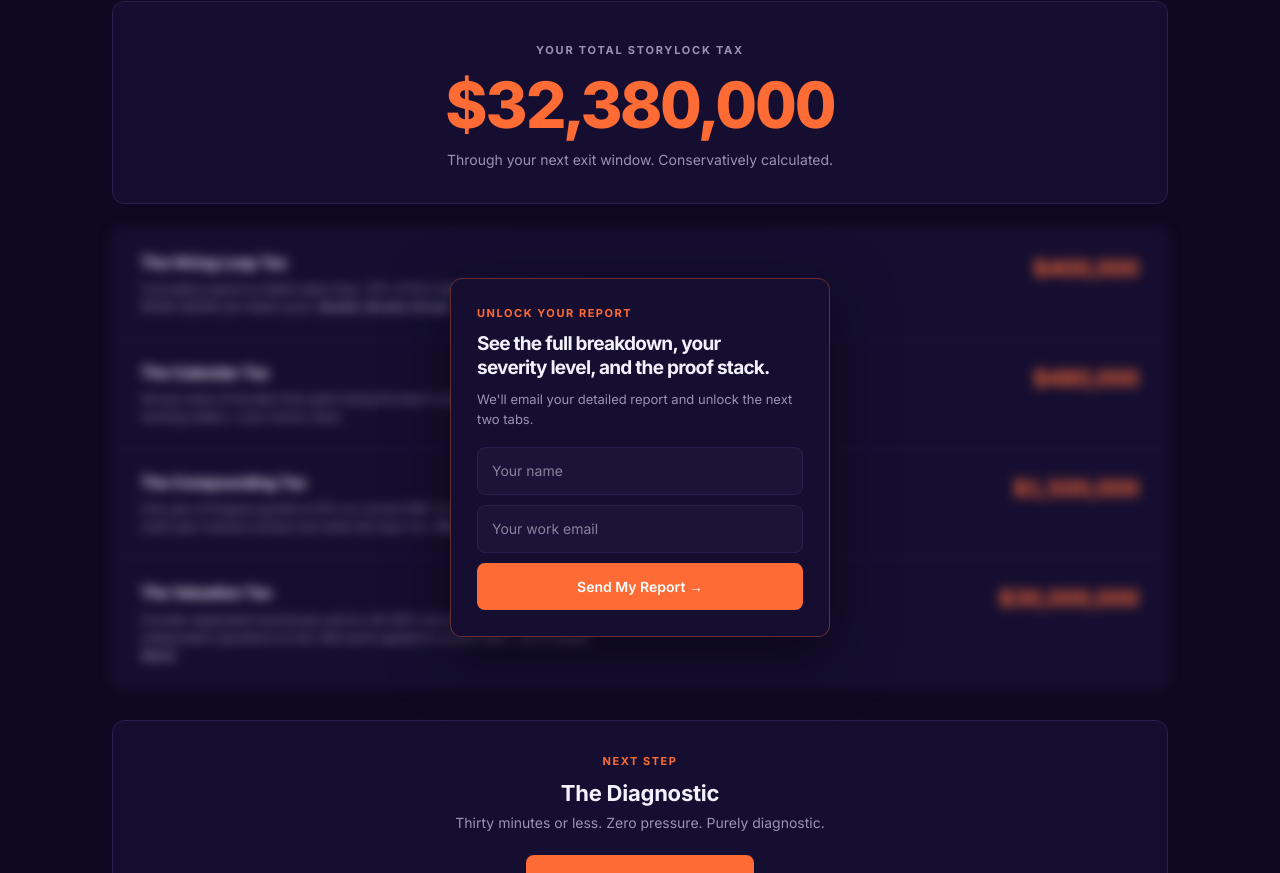
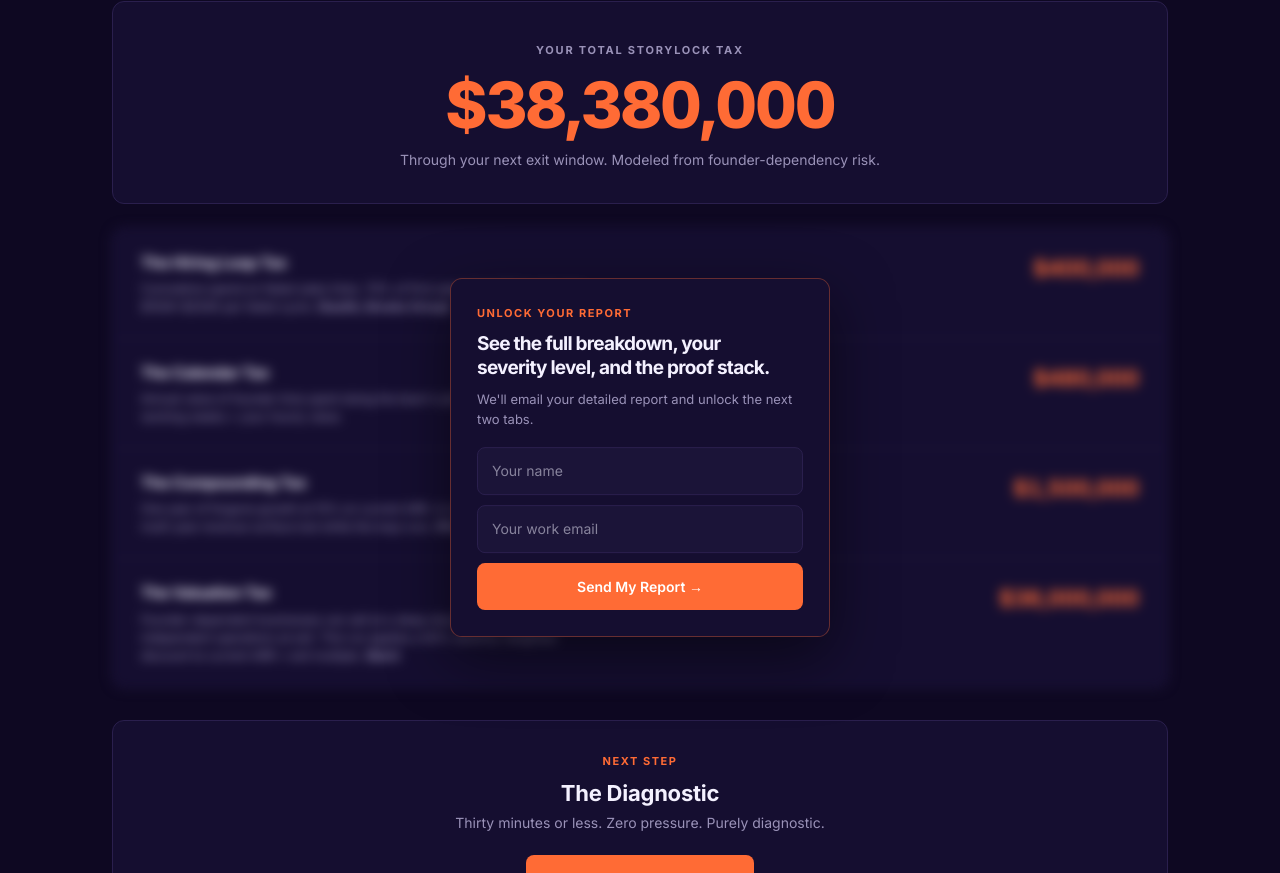
Before and after one commit to brandmultiplier/BrMul---Landing-Page-v1, a Next.js app: page /storylock-tax in a window 1280 px wide. Shown: the part 1115-1988 px from the top of the page. Built offline with nearby package versions, Linux system fonts and the light colour scheme.

Commit message:
feat(storylock-tax): tighten diagnostic severity

```diff
--- /dev/null
+++ b/src/app/(embeds)/storylock-tax/layout.tsx
@@ -0,0 +1,13 @@
+import type { Metadata } from "next";
+
+export const metadata: Metadata = {
+  title: "The StoryLock Tax Calculator | BrandMultiplier",
+};
+
+export default function StoryLockTaxLayout({
+  children,
+}: {
+  children: React.ReactNode;
+}) {
+  return <>{children}</>;
+}
--- a/src/app/(embeds)/storylock-tax/page.tsx
+++ b/src/app/(embeds)/storylock-tax/page.tsx
@@ -38,7 +38,7 @@ type TabKey = "calc" | "levels" | "proof";
 
 type Verdict = {
   tier: string;
-  levelMatch: 1 | 2 | 3 | 4;
+  levelMatch: 1 | 2 | 3 | 4 | 5;
   body: string;
   action: string;
 };
@@ -54,8 +54,22 @@ const computeVerdict = (
   closePct: number,
   fails: number,
   hours: number,
+  operatingTaxRatio: number,
 ): Verdict => {
-  if (closePct >= 80 || (fails >= 2 && hours >= 25)) {
+  const severeSignalCount = [
+    closePct >= 65,
+    fails >= 2,
+    hours >= 15,
+    operatingTaxRatio >= 0.2,
+  ].filter(Boolean).length;
+
+  if (
+    closePct >= 80 ||
+    fails >= 3 ||
+    hours >= 30 ||
+    operatingTaxRatio >= 0.35 ||
+    severeSignalCount >= 3
+  ) {
     return {
       tier: "Critical StoryLock",
       levelMatch: 1,
@@ -65,7 +79,13 @@ const computeVerdict = (
         "The work that fixes this takes about ten hours of your time over seventy-five days. You spend that much in a slow week of sales calls your team should be handling.",
     };
   }
-  if (closePct >= 60 || (fails >= 1 && hours >= 15)) {
+  if (
+    closePct >= 60 ||
+    fails >= 2 ||
+    hours >= 15 ||
+    operatingTaxRatio >= 0.18 ||
+    (fails >= 1 && hours >= 10)
+  ) {
     return {
       tier: "Significant StoryLock",
       levelMatch: 2,
@@ -75,7 +95,7 @@ const computeVerdict = (
         "The window where this is fixable in one quarter is open. It does not stay open. The fix is finite. Postponement is not.",
     };
   }
-  if (closePct >= 40 || fails >= 1) {
+  if (closePct >= 40 || fails >= 1 || hours >= 8 || operatingTaxRatio >= 0.08) {
     return {
       tier: "Moderate StoryLock",
       levelMatch: 3,
@@ -85,14 +105,39 @@ const computeVerdict = (
         "Closing the last twenty percent of the gap is what separates a company that scales from one that plateaus. The work compounds.",
     };
   }
+  if (closePct >= 20 || hours >= 3 || operatingTaxRatio >= 0.03) {
+    return {
+      tier: "Light StoryLock",
+      levelMatch: 4,
+      body:
+        "The system is largely in place. The team carries weight. The remaining drift is operational, not structural. You are in a rarer category than the data on this page assumes.",
+      action:
+        "From here, the work is maintenance and amplification rather than extraction. Worth confirming the system is genuinely codified rather than reliant on the current people who happen to be carrying it.",
+    };
+  }
   return {
-    tier: "Light StoryLock",
-    levelMatch: 4,
+    tier: "Compounding StoryLock",
+    levelMatch: 5,
     body:
-      "The system is largely in place. The team carries weight. The remaining drift is operational, not structural. You are in a rarer category than the data on this page assumes.",
+      "The story is no longer trapped in founder performance. The team can carry the message, adapt it in live conversations, and improve it from market feedback without routing every important judgment back through you.",
     action:
-      "From here, the work is maintenance and amplification rather than extraction. Worth confirming the system is genuinely codified rather than reliant on the current people who happen to be carrying it.",
+      "The work now is not rescue. It is governance: keep the system current, keep the signal clean, and make sure new hires inherit the operating logic instead of reverse-engineering it from artifacts.",
   };
+};
+
+const valuationDiscountFor = (levelMatch: Verdict["levelMatch"]): number => {
+  switch (levelMatch) {
+    case 1:
+      return 0.6;
+    case 2:
+      return 0.4;
+    case 3:
+      return 0.25;
+    case 4:
+      return 0.1;
+    case 5:
+      return 0;
+  }
 };
 
 type LevelDef = {
@@ -310,14 +355,17 @@ export default function StoryLockTaxPage() {
     }
   }, []);
 
-  // Math—exact formulas from the HTML source.
+  // Math model: operating drag determines severity; severity determines valuation drag.
   const hireTax = fails * Math.max(150_000, Math.min(aecost, 250_000));
   const calTax = hours * 48 * rate;
   // Compounding drag scales with founder close-rate dominance (baseline 70% = 0.15).
   const compTax = arr * 0.15 * (closePct / 70);
-  const valTax = arr * mult * 0.5;
+  const operatingTax = hireTax + calTax + compTax;
+  const operatingTaxRatio = arr > 0 ? operatingTax / arr : 0;
+  const verdict = computeVerdict(closePct, fails, hours, operatingTaxRatio);
+  const valuationDiscount = valuationDiscountFor(verdict.levelMatch);
+  const valTax = arr * mult * valuationDiscount;
   const total = hireTax + calTax + compTax + valTax;
-  const verdict = computeVerdict(closePct, fails, hours);
 
   const handleSubmit = useCallback(
     async (e: FormEvent<HTMLFormElement>) => {
@@ -360,6 +408,8 @@ export default function StoryLockTaxPage() {
             compounding_tax: Math.round(compTax),
             valuation_tax: Math.round(valTax),
             storylock_tax_total: Math.round(total),
+            operating_tax_ratio: Math.round(operatingTaxRatio * 1000) / 10,
+            valuation_discount_pct: Math.round(valuationDiscount * 100),
 
             // Severity
             tier: verdict.tier,
@@ -415,6 +465,8 @@ export default function StoryLockTaxPage() {
       compTax,
       valTax,
       total,
+      operatingTaxRatio,
+      valuationDiscount,
       verdict.tier,
       verdict.levelMatch,
     ],
@@ -878,7 +930,7 @@ export default function StoryLockTaxPage() {
                 {fmt(total)}
               </div>
               <div style={{ fontSize: 14, color: "var(--ink-dim)" }}>
-                Through your next exit window. Conservatively calculated.
+                Through your next exit window. Modeled from founder-dependency risk.
               </div>
             </div>
 
@@ -896,6 +948,7 @@ export default function StoryLockTaxPage() {
                   cal={calTax}
                   comp={compTax}
                   val={valTax}
+                  valDiscount={valuationDiscount}
                 />
               </div>
 
@@ -1445,9 +1498,9 @@ export default function StoryLockTaxPage() {
               forgone growth at 15% applied to current ARR… a conservative
               proxy for the multi-year revenue surface lost while the hiring
               loop runs (ProductLed). Valuation Tax = ARR × revenue multiple ×
-              50% mid-point of the Bain founder-dependency discount range.
-              Each number is independently sourced and deliberately
-              under-stated.
+              the founder-dependency discount implied by your severity level.
+              The model now lets clean systems escape the discount and makes
+              severe founder dependency more expensive.
             </p>
           </div>
 
@@ -1657,9 +1710,16 @@ interface BreakdownTableProps {
   cal: number;
   comp: number;
   val: number;
+  valDiscount: number;
 }
 
-function BreakdownTable({ hire, cal, comp, val }: BreakdownTableProps) {
+function BreakdownTable({
+  hire,
+  cal,
+  comp,
+  val,
+  valDiscount,
+}: BreakdownTableProps) {
   const rows = [
     {
       name: "The Hiring Loop Tax",
@@ -1695,9 +1755,10 @@ function BreakdownTable({ hire, cal, comp, val }: BreakdownTableProps) {
       name: "The Valuation Tax",
       desc: (
         <>
-          Founder-dependent businesses sell at a 40–60% discount to comparable
-          independent operations at exit. Mid-point applied to current ARR ×
-          exit multiple.{" "}
+          Founder-dependent businesses can sell at a steep discount to
+          comparable independent operations at exit. This run applies a{" "}
+          {Math.round(valDiscount * 100)}% severity-weighted discount to
+          current ARR × exit multiple.{" "}
           <strong style={{ color: "var(--ink-dim)" }}>(Bain)</strong>
         </>
       ),
```
